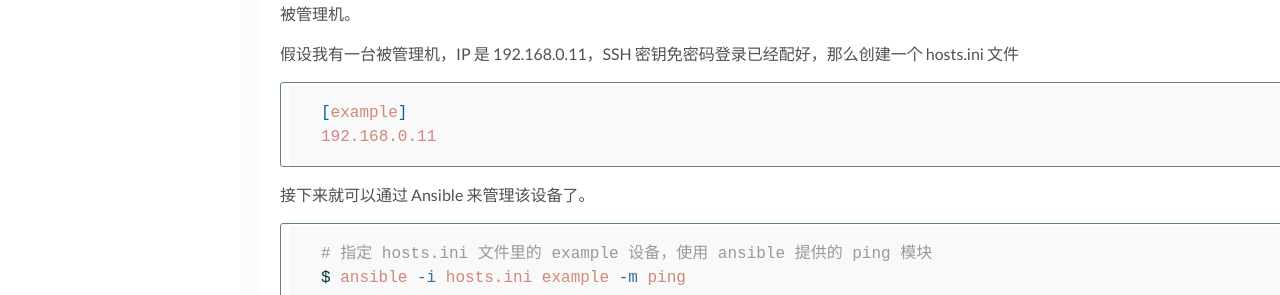
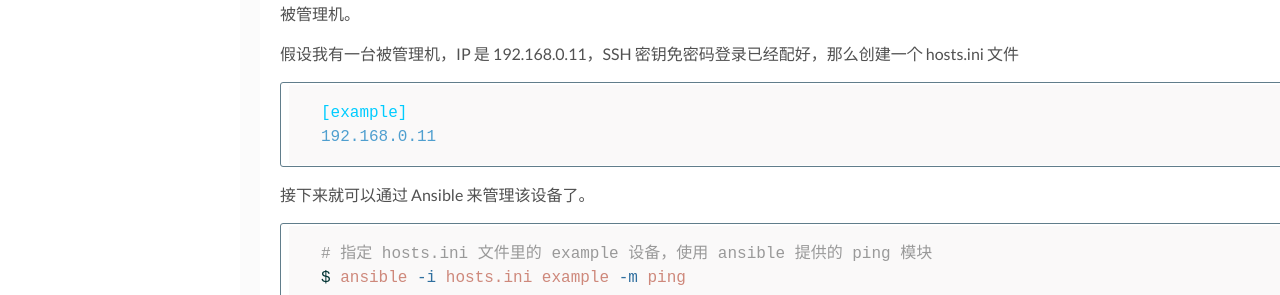
Before and after one commit to linshaoyong/linshaoyong.github.io, a Jekyll site: the page built from _posts/2021-06-16-ansible-1.md, in a window 1280 px wide and 900 px high. Shown: the part 440-735 px from the top of the window. Built offline with Jekyll 4.4.1, drawn with Linux system fonts in a browser that asks for light colours; some of the changed text lies outside the part shown.

Commit message:
add ansible 1

````diff
--- a/_posts/2021-06-16-ansible-1.md
+++ b/_posts/2021-06-16-ansible-1.md
@@ -21,7 +21,7 @@ Ansible 是用 Python 写的，可以用 Pip 来安装，也可以用系统的
 
 假设我有一台被管理机，IP 是 192.168.0.11，SSH 密钥免密码登录已经配好，那么创建一个 hosts.ini 文件
 
-```toml
+```ini
 [example]
 192.168.0.11
 ```
@@ -115,7 +115,7 @@ $ ansible -i hosts.ini example -m service -a "name=chronyd state=started enabled
 
 Ansible 默认读取 /etc/ansible/ansible.cfg 等配置文件，可以在当前目录创建 ansible.cfg 覆盖默认配置
 
-```toml
+```ini
 [defaults]
 inventory = hosts.ini
 nocows = 1
````
